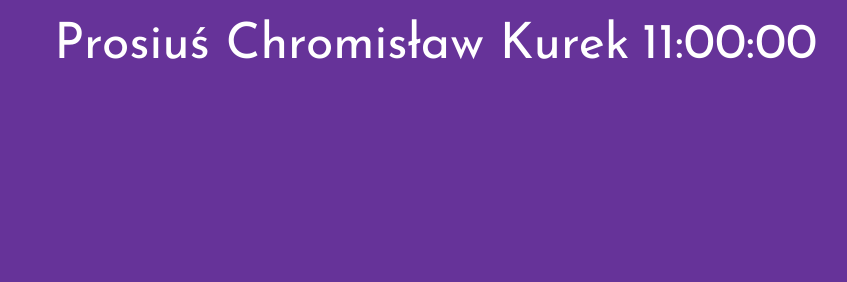
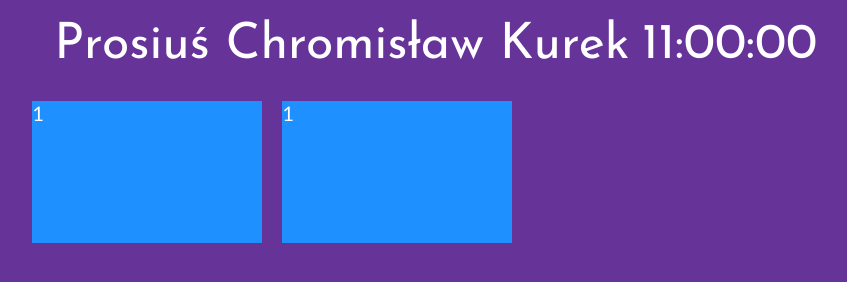
Before and after one commit to AgnieszkaKurek/HtmlCssDemo, a plain HTML site: page HtmlCssDemo/index.html in a window 1280 px wide. Shown: the whole page, without its empty margins (118-965 px from the left). Drawn offline with Linux system fonts and the light colour scheme.

Commit message:
Adding and styling class "title1"

```diff
--- a/HtmlCssDemo/StyleSheet1.css
+++ b/HtmlCssDemo/StyleSheet1.css
@@ -29,3 +29,10 @@ body {
     font-family: 'Josefin Sans', sans-serif;
     font-size:50px;
 }
+.tile1 {
+    margin:10px;
+    width:230px;
+    height:142px;
+    background-color:dodgerblue;
+    float:left;
+}
--- a/HtmlCssDemo/index.html
+++ b/HtmlCssDemo/index.html
@@ -17,7 +17,10 @@
             <div id="zegar">11:00:00</div>
             <div style="clear:both"></div>
         </div>
-        <div class="square"></div>
+        <div class="square">
+            <div class="tile1">1</div>
+            <div class="tile1">1</div>
+        </div>
         <div class="square"></div>
         <div style="clear:both"></div>
         <div class="rectangle"></div>
```
